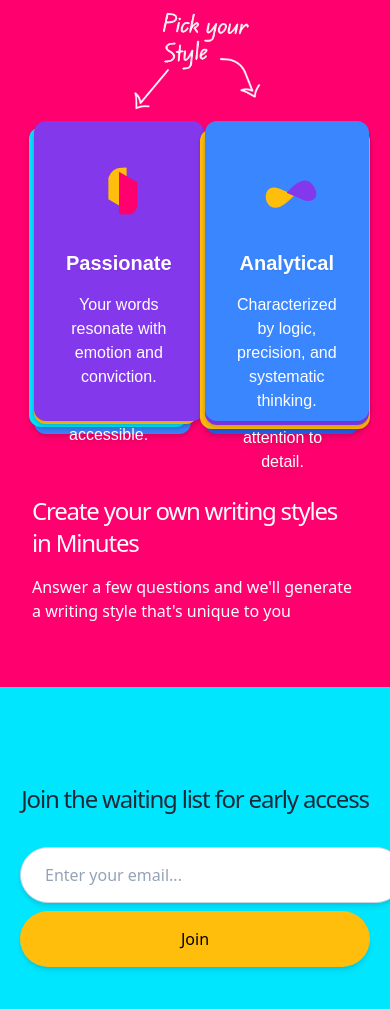
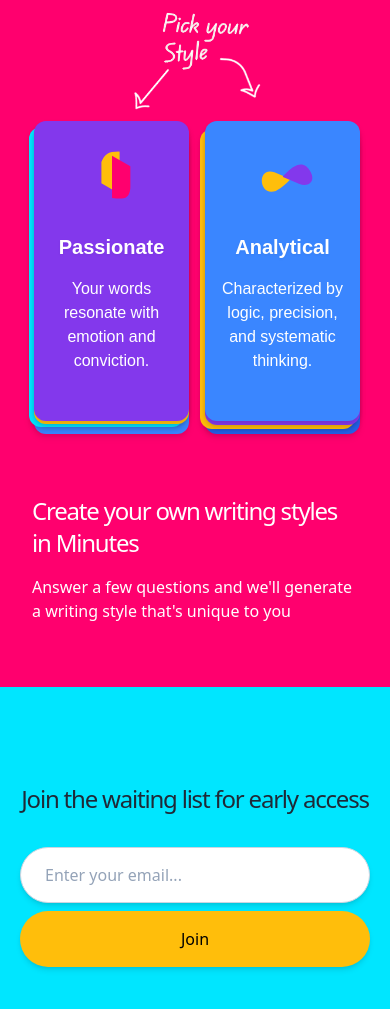
Before and after one commit to Digma/findyourchat, an Astro site: page / in a window 390 px wide. Shown: the part 1148-2157 px from the top of the page. Built offline with nearby package versions, Linux system fonts and the light colour scheme; Astro itself is replaced by a stand-in of ours.

Commit message:
feat: mobile improvements

```diff
--- a/src/components/cards/Card.svelte
+++ b/src/components/cards/Card.svelte
@@ -22,12 +22,12 @@
 </script>
 
 <div
-  class={`card ${color} w-[400px] h-[300px] ${offsetX} ${offsetY} p-8 rounded-xl drop-shadow-md font-cards first:mt-[0px] mt-[-305px] last:hover:translate-y-[-10px] transition-all delay-100 ease-out relative last:hover:drop-shadow-2xl will-change-transform`}
+  class={`card ${color} w-[400px] h-[300px] ${offsetX} ${offsetY} p-4 md:p-8 rounded-xl drop-shadow-md font-cards first:mt-[0px] mt-[-305px] last:hover:translate-y-[-10px] transition-all delay-100 ease-out relative last:hover:drop-shadow-2xl will-change-transform`}
 >
   <div class="flex flex-col justify-between items-center">
     <img src={icon_src} alt="card icon" class="w-[80px] h-[80px] mb-4" />
     <h2 class={`card-title text-xl md:text-3xl font-bold text-${textColor} mb-4 drop-shadow-sm`}>{title}</h2>
-    <p class={`card-content text-md text-${textColor} font-thin mb-4`}>
+    <p class={`card-content text-md md:text-lg text-${textColor} font-thin mb-4`}>
       {body}
     </p>
     <p class="footer-text text-white text-center text-sm">{footer}</p>
--- a/src/components/cards/CardPicker.svelte
+++ b/src/components/cards/CardPicker.svelte
@@ -46,7 +46,7 @@
         {
             title: "Cautious",
             icon_src: iconSimple.src,
-            body: "Your writing reflects careful thought and meticulous attention to detail.",
+            body: "Your writing reflects careful thought and attention to detail.",
             footer: "",
             color: "bg-blue-600",
             offsetX: "left-[2px]",
--- a/src/components/submitEmail.svelte
+++ b/src/components/submitEmail.svelte
@@ -30,7 +30,7 @@
                     name="email"
                     type="email"
                     id="email"
-                    class="h-14 min-w-96 lg:px-12 px-6 py-4 bg-white placeholder-slate-400 border invalid:[&:not(:placeholder-shown):not(:focus)]:border-red-500 border-slate-300 duration-200 focus:outline-none focus:ring focus:ring-regent-100 focus:border-regent-300 w-full rounded-full shadow-md peer"
+                    class="h-14 min-w-72 lg:px-12 px-6 py-4 bg-white placeholder-slate-400 border invalid:[&:not(:placeholder-shown):not(:focus)]:border-red-500 border-slate-300 duration-200 focus:outline-none focus:ring focus:ring-regent-100 focus:border-regent-300 w-full rounded-full shadow-md peer"
                     placeholder="Enter your email..."
                     required
                 />
```
